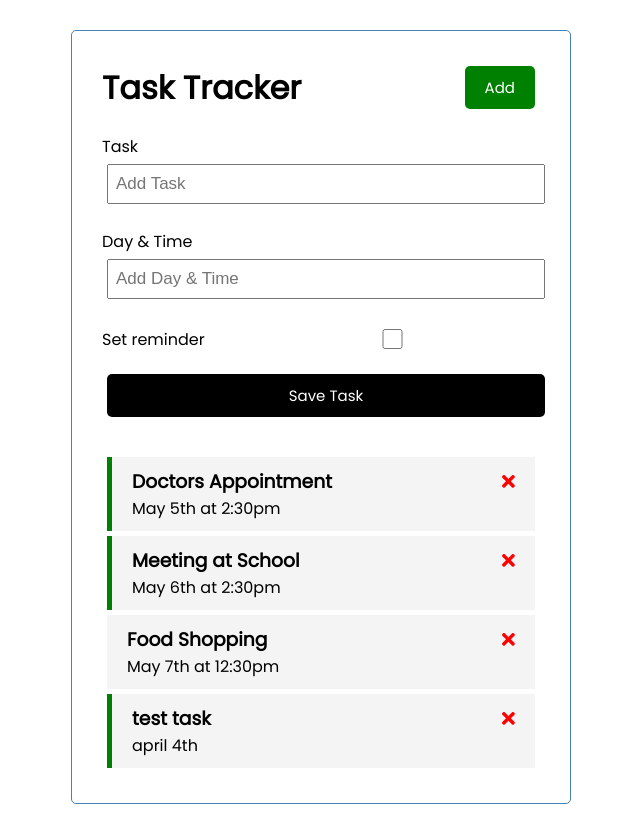
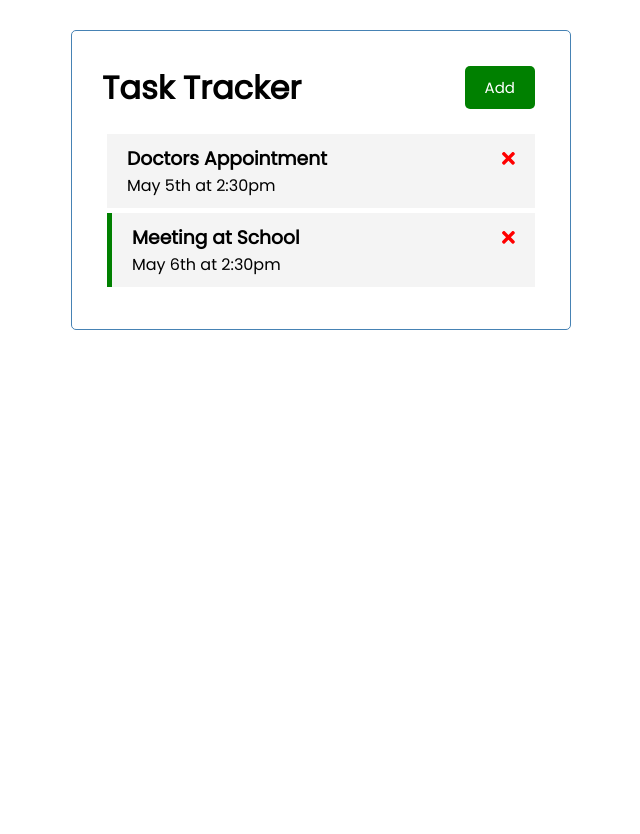
Before and after one commit to petermarra/TaskTracker, an Angular app: page / in a window 1280 px wide. Shown: the whole page, without its empty margins (319-959 px from the left). After the commit the page ends 800 px from the top, so only its background shows below. Built offline with nearby package versions, Linux system fonts and the light colour scheme; data requests are answered from the project's data file.

Commit message:
integrate UiService for task items form

```diff
--- a/db.json
+++ b/db.json
@@ -4,25 +4,13 @@
       "id": 1,
       "text": "Doctors Appointment",
       "day": "May 5th at 2:30pm",
-      "reminder": true
+      "reminder": false
     },
     {
       "id": 2,
       "text": "Meeting at School",
       "day": "May 6th at 2:30pm",
       "reminder": true
-    },
-    {
-      "id": 3,
-      "text": "Food Shopping",
-      "day": "May 7th at 12:30pm",
-      "reminder": false
-    },
-    {
-      "text": "test task",
-      "day": "april 4th",
-      "reminder": true,
-      "id": 4
     }
   ]
 }
--- a/src/app/components/add-task/add-task.component.html
+++ b/src/app/components/add-task/add-task.component.html
@@ -1,4 +1,4 @@
-<form class="add-form" (ngSubmit)="onSubmit()">
+<form *ngIf="showAddTask" class="add-form" (ngSubmit)="onSubmit()">
     <div class="form-control">
         <label for="text">Task</label>
         <input
--- a/src/app/components/add-task/add-task.component.ts
+++ b/src/app/components/add-task/add-task.component.ts
@@ -1,6 +1,7 @@
 import { Component, OnInit, Output, EventEmitter } from '@angular/core';
-//import { fas } from '@fortawesome/free-solid-svg-icons';
 import {Task} from '../../Task';
+import { UiService } from '../..//services/ui.service';
+import { Subscription } from 'rxjs';
 
 @Component({
   selector: 'app-add-task',
@@ -14,7 +15,14 @@ export class AddTaskComponent implements OnInit {
   day!:string;
   reminder:boolean=false;
 
-  constructor() { }
+  showAddTask!: boolean;
+  subscription: Subscription;
+
+  constructor(private uiService:UiService) {
+    this.subscription= this.uiService
+    .onToggle()
+    .subscribe((value) => (this.showAddTask = value));
+   }
 
   ngOnInit(): void {
   }
--- a/src/app/components/header/header.component.ts
+++ b/src/app/components/header/header.component.ts
@@ -10,7 +10,7 @@ import { Subscription } from 'rxjs';
 export class HeaderComponent implements OnInit {
   title:string = 'Task Tracker';
   showAddTask!: boolean;
-  subscription!: Subscription;
+  subscription: Subscription;
 
   constructor(private uiService:UiService) {
     this.subscription= this.uiService
```
